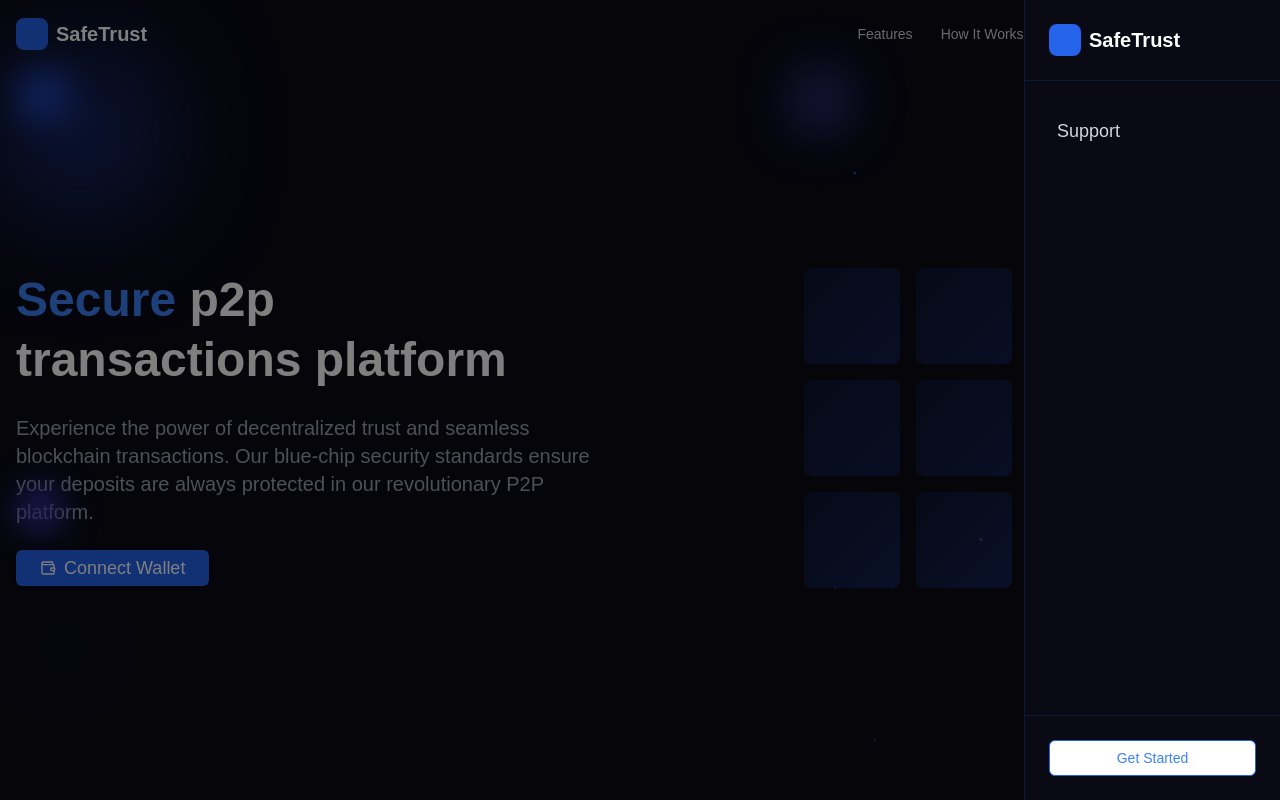
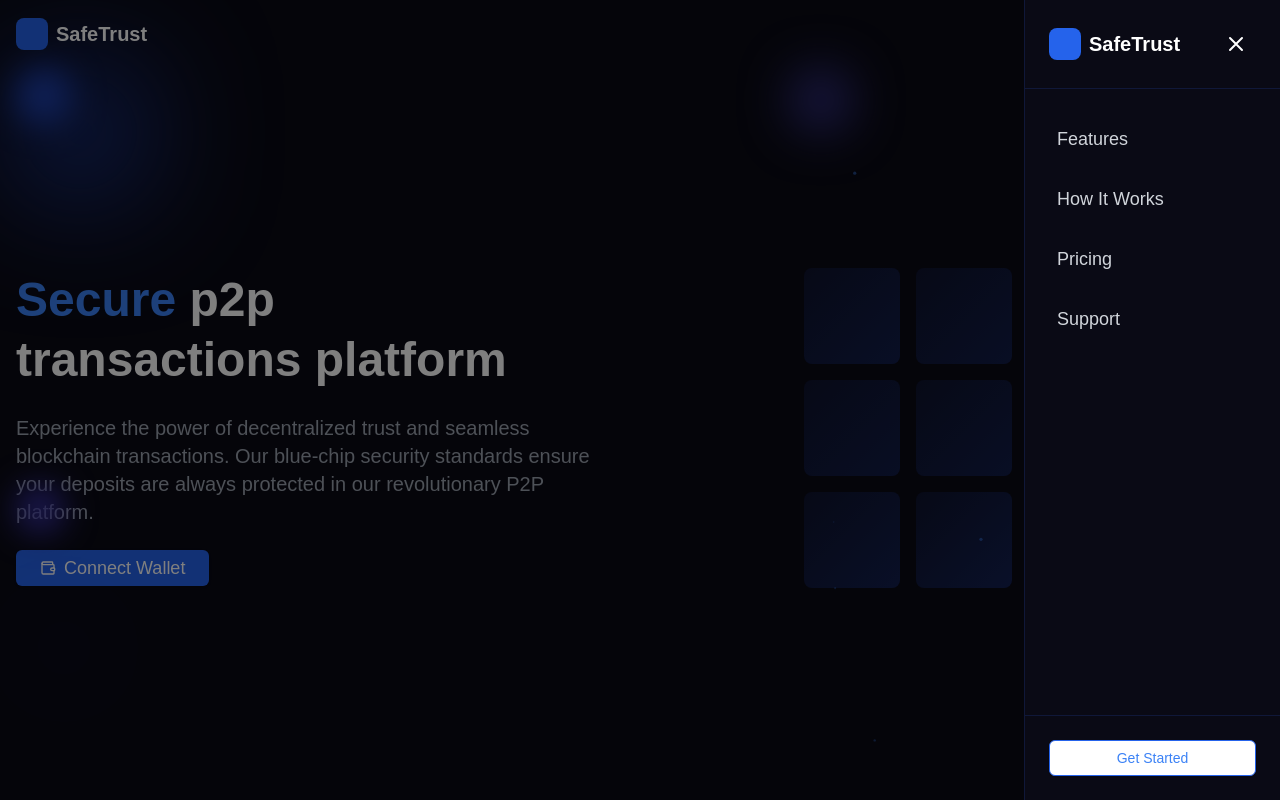
Before and after one commit to safetrustcr/landing-SafeTrust, a Next.js app: page / in a window 1280 px wide. Both pictures are taken after a click on the button 1248 px from the left and 34 px from the top of the page. Shown: the top 800 px of the page. Built offline with nearby package versions, Linux system fonts and the light colour scheme.

Commit message:
chore: add a cross button at the right of slide Menu for accessibility

```diff
--- a/src/components/navigation/MobileMenu.tsx
+++ b/src/components/navigation/MobileMenu.tsx
@@ -99,9 +99,9 @@ const MobileMenu: React.FC<MobileMenuProps> = ({ isOpen, onClose, isTablet = fal
     { href: '#support', label: 'Support' }
   ];
 
-  // For tablet, show only the items not visible in the main nav
+  // For tablet, show all navigation items in hamburger menu
   // For laptop and desktop, mobile menu should not be used
-  const navigationItems = screenSize === 'tablet' ? allNavigationItems.slice(3) : allNavigationItems;
+  const navigationItems = allNavigationItems;
 
   return (
     <AnimatePresence>
@@ -138,6 +138,26 @@ const MobileMenu: React.FC<MobileMenuProps> = ({ isOpen, onClose, isTablet = fal
                   <div className="h-8 w-8 rounded-lg bg-blue-600" />
                   <span className="text-xl font-semibold">SafeTrust</span>
                 </div>
+                <button
+                  onClick={onClose}
+                  className="p-2 hover:bg-blue-900/20 rounded-md transition-colors duration-200 focus:outline-none focus:ring-2 focus:ring-blue-500 focus:ring-offset-2 focus:ring-offset-gray-900"
+                  aria-label="Close menu"
+                >
+                  <svg
+                    className="w-6 h-6 text-white"
+                    fill="none"
+                    stroke="currentColor"
+                    viewBox="0 0 24 24"
+                    xmlns="http://www.w3.org/2000/svg"
+                  >
+                    <path
+                      strokeLinecap="round"
+                      strokeLinejoin="round"
+                      strokeWidth={2}
+                      d="M6 18L18 6M6 6l12 12"
+                    />
+                  </svg>
+                </button>
               </div>
 
               {/* Navigation Links */}
--- a/src/components/navigation/Navbar.tsx
+++ b/src/components/navigation/Navbar.tsx
@@ -85,17 +85,8 @@ const Navbar: React.FC = () => {
           </motion.div>
         </div>
 
-        {/* Tablet Navigation - Show more items + hamburger for remaining */}
+        {/* Tablet Navigation - Only Get Started button outside, all links in hamburger */}
         <div className="hidden tablet:flex laptop:hidden items-center gap-3">
-          {navigationItems.slice(0, 3).map((item) => (
-            <NavigationLink
-              key={item.href}
-              href={item.href}
-              className="hover:text-blue-400 transition-colors duration-300 text-sm"
-            >
-              {item.label}
-            </NavigationLink>
-          ))}
           <motion.div
             whileHover={{ scale: 1.05 }}
             whileTap={{ scale: 0.95 }}
```
